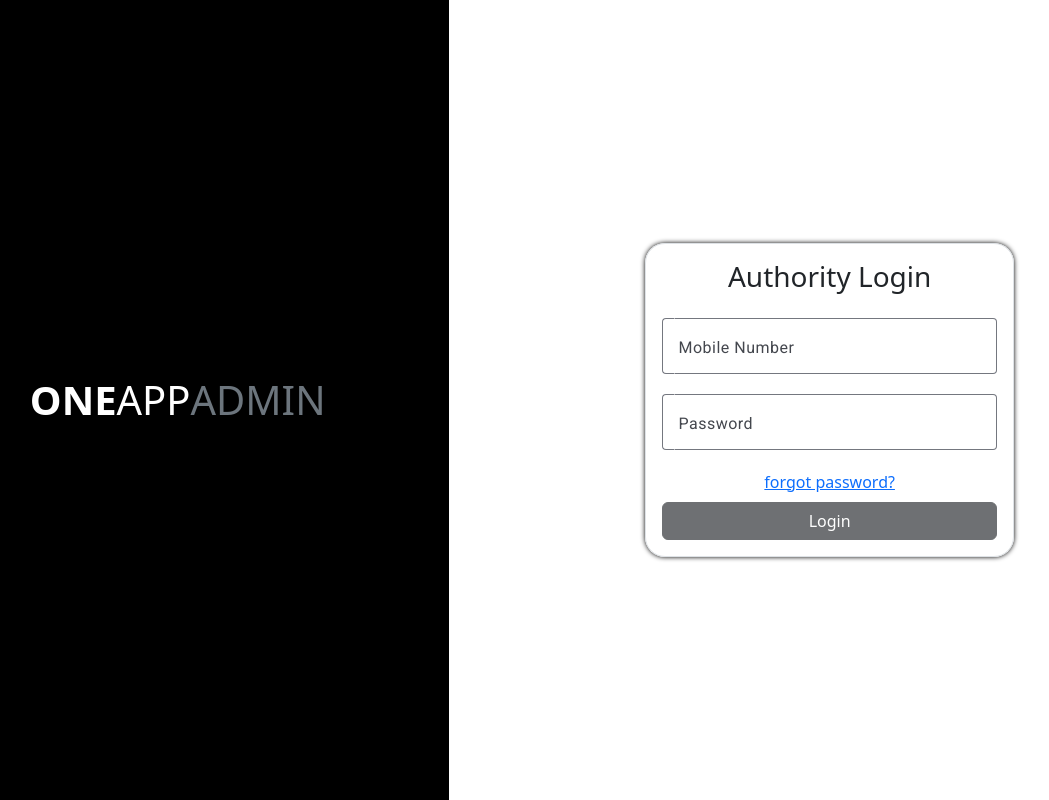
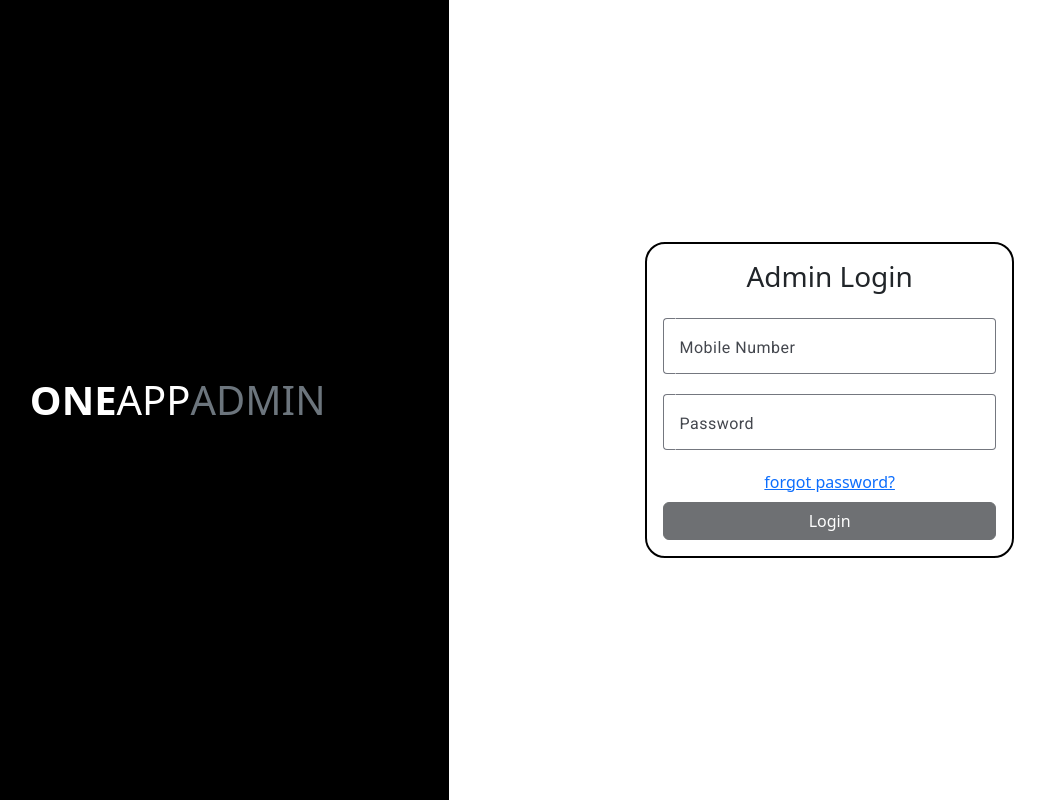
Before and after one commit to Sammedpatil29/oneapp_admin, an Angular app: page /login in a window 1280 px wide. Shown: the whole page, without its empty margins (82-1131 px from the left). Built offline with nearby package versions, Linux system fonts and the light colour scheme.

Commit message:
service control issue fixed

```diff
--- a/src/app/components/add-edit-services/add-edit-services.component.ts
+++ b/src/app/components/add-edit-services/add-edit-services.component.ts
@@ -78,9 +78,9 @@ selectedCategory = ''
     "className": JSON.parse(this.className)
     }
     this.commonService.updateService(params,this.data.item.id).subscribe((res)=>{
-      alert('updated successfully')
+      console.log('updated')
     }, error => {
-      alert('error occured')
+      console.log('error occured')
     })
   }
 
--- a/src/app/components/login/login.component.css
+++ b/src/app/components/login/login.component.css
@@ -17,5 +17,6 @@
 
 .border {
     border-radius: 20px;
-    box-shadow: 0px 0px 5px black;
+    border: 2px solid black !important;
+    /* box-shadow: 0px 0px 0px black */
 }
--- a/src/app/components/login/login.component.html
+++ b/src/app/components/login/login.component.html
@@ -5,7 +5,7 @@
     </div>
     <div class="col-md-7 login">
         <div class="border w-50 p-3 text-center">
-            <h3>Authority Login</h3>
+            <h3>Admin Login</h3>
             <div class="d-flex flex-column">
                 <mat-form-field class="example-full-width mt-3" appearance="outline">
                 <mat-label>Mobile Number</mat-label>
--- a/src/app/components/service-control/service-control.component.html
+++ b/src/app/components/service-control/service-control.component.html
@@ -1,5 +1,5 @@
+@if(!isLoading){
 <div class="m-3">
-    @if (!isLoading) {
         <div class="d-flex justify-content-between align-items-center mb-2">
             <h3 class=" ms-3">Service Control ({{services.length}})</h3>
         <button class="btn btn-dark" (click)="openDialogToAddService()">Add New Service</button>
@@ -10,7 +10,7 @@
     <div class="card mb-3 position-relative">
       <div class="card-body">
         <h5 class="card-title">{{item.title}}</h5>
-        <p class="card-text fw-bold" [ngClass]="getStatusClass(item.status)">{{statusMap[item.status]}}</p>
+        <p class="card-text fw-bold"[ngClass]="getStatusClass(item.status)">{{statusMap[item.status]}}</p>
         <!-- <a [routerLink]="['/layout/home']" routerLinkActive="router-link-active"  class="btn btn-primary">Go somewhere</a> -->
       </div>
       <img class="position-absolute" style="bottom: -20px; right: -20px; width: 80px" [src]="item.img" alt="">
@@ -18,7 +18,8 @@
   </div>
   }
 </div>
-    } @else {
-        <app-loader></app-loader>
-    }
+
 </div>
+} @else {
+    <app-loader></app-loader>
+}
--- a/src/app/components/service-control/service-control.component.ts
+++ b/src/app/components/service-control/service-control.component.ts
@@ -8,6 +8,7 @@ import {MatDialog, MatDialogModule} from '@angular/material/dialog';
 import { AddEditServicesComponent } from '../add-edit-services/add-edit-services.component';
 import { CommonModule } from '@angular/common';
 import { unsubscribe } from 'diagnostics_channel';
+import { ChangeDetectorRef } from '@angular/core';
 
 @Component({
   selector: 'app-service-control',
@@ -18,9 +19,9 @@ import { unsubscribe } from 'diagnostics_channel';
 })
 export class ServiceControlComponent implements OnInit{
   readonly dialog = inject(MatDialog);
-services: any = [];
+services: any;
 isLoading: boolean = false
-  constructor(private commonService: CommonService){
+  constructor(private commonService: CommonService, private cdr: ChangeDetectorRef){
   }
 
   ngOnInit() {
@@ -32,9 +33,7 @@ isLoading: boolean = false
     this.commonService.getServices().subscribe((res)=>{
       this.isLoading = false
         this.services = res
-        setTimeout(()=>{
-          this.services = [...this.services]
-        })
+        this.cdr.detectChanges();
         console.log(this.services)
 
     })
@@ -47,7 +46,9 @@ isLoading: boolean = false
     });
 
     dialogRef.afterClosed().subscribe(result => {
-      this.getServices()
+      if(result == true){
+          this.getServices()
+      }
       console.log(`Dialog result: ${result}`);
     });
   }
--- a/src/app/components/settings/settings.component.html
+++ b/src/app/components/settings/settings.component.html
@@ -1,3 +1,3 @@
 <div class="w-100 h-100 d-flex align-items-center justify-content-center">
-    <button class="btn btn-outline-danger" [routerLink]="['/login']" routerLinkActive="router-link-active" >Logout</button>
+    <button class="btn btn-outline-danger" [routerLink]="['/']" routerLinkActive="router-link-active" >Logout</button>
 </div>
```
